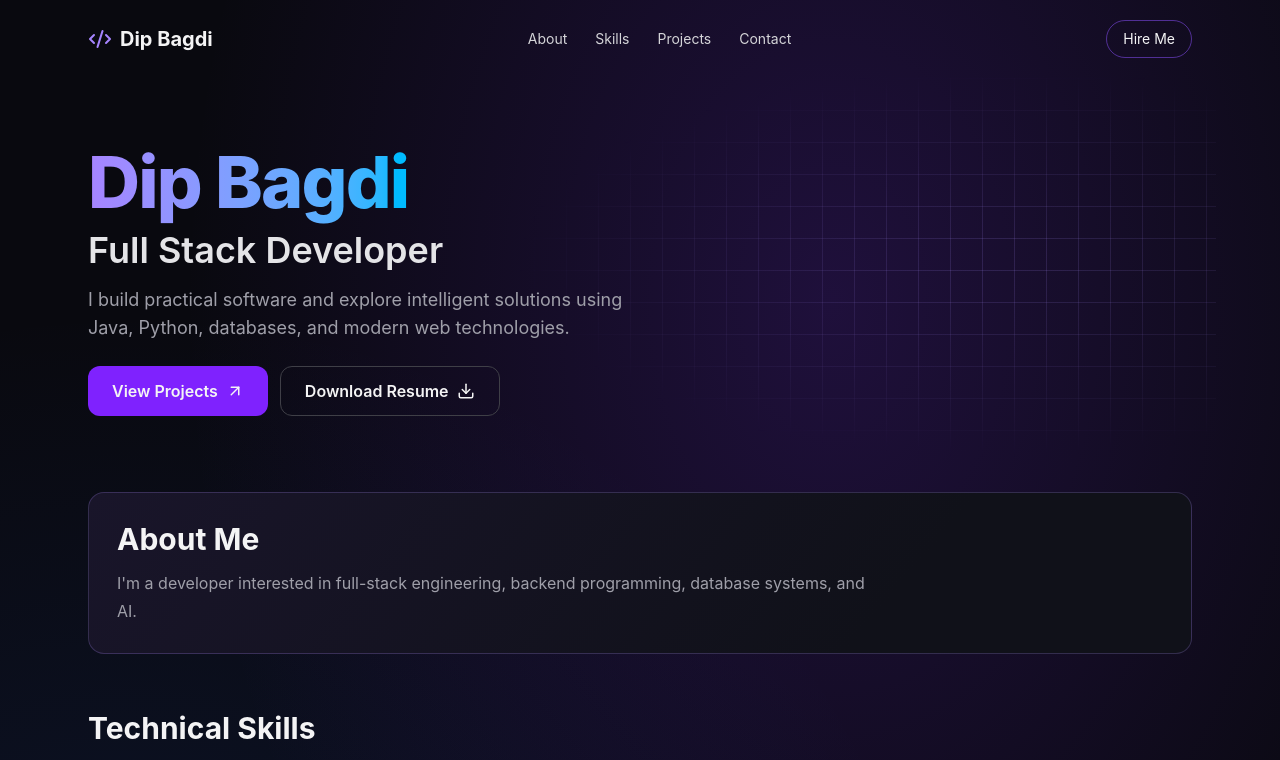
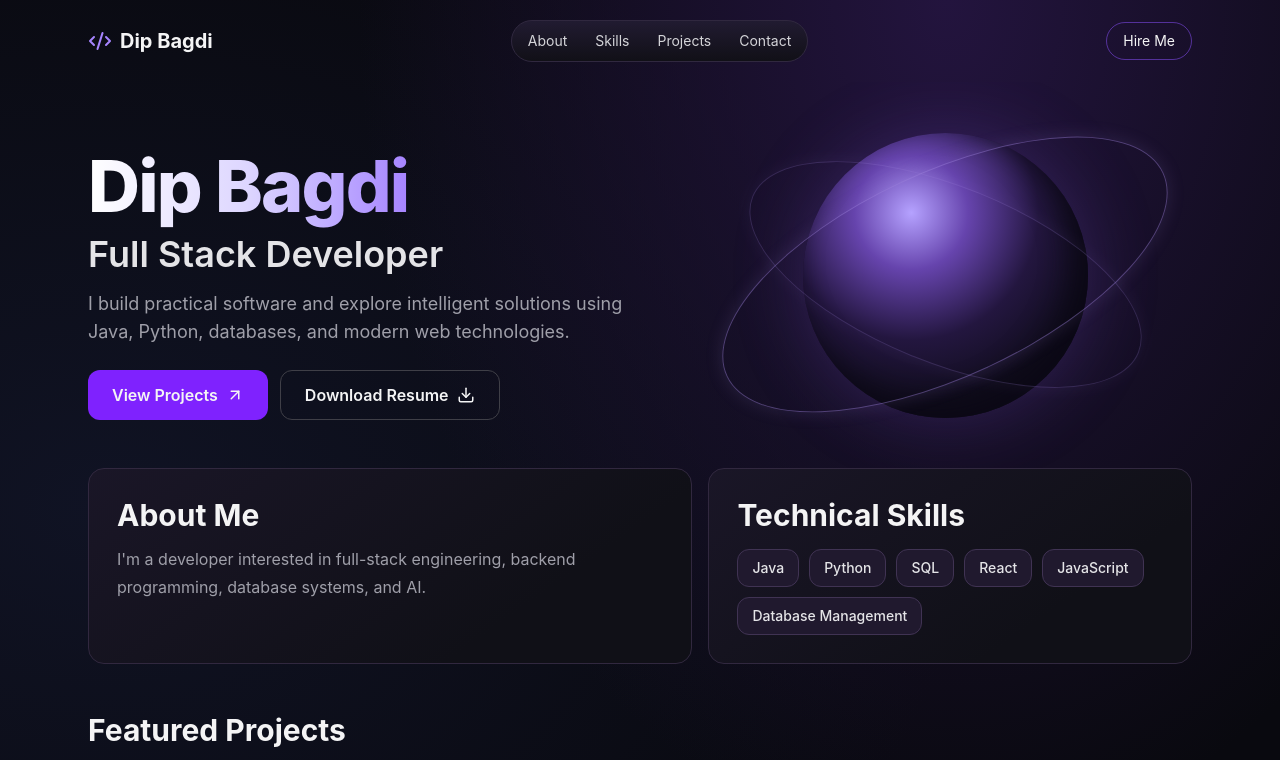
Before and after one commit to dip078/Portfolio, a React (Vite) app: page / in a window 1280 px wide. Shown: the top 760 px of the page. Built offline with nearby package versions, Linux system fonts and the light colour scheme.

Commit message:
Add violet lighting and refine portfolio layout

```diff
--- a/src/App.jsx
+++ b/src/App.jsx
@@ -13,16 +13,17 @@ export default function App() {
     <div className="glow min-h-screen text-zinc-100">
       <header className="mx-auto flex max-w-6xl items-center justify-between px-6 py-4 sm:py-5">
         <a href="#home" className="flex items-center gap-2 font-bold text-xl"><Code2 className="text-violet-400" /> Dip Bagdi</a>
-        <nav aria-label="Main navigation" className="hidden gap-7 text-sm text-zinc-300 sm:flex">
-          <a href="#about" className="hover:text-white">About</a><a href="#skills" className="hover:text-white">Skills</a><a href="#projects" className="hover:text-white">Projects</a><a href="#contact" className="hover:text-white">Contact</a>
+        <nav aria-label="Main navigation" className="nav-pill hidden gap-1 text-sm text-zinc-300 sm:flex">
+          <a href="#about" className="rounded-full px-3 py-1.5 transition-colors hover:bg-white/10 hover:text-white">About</a><a href="#skills" className="rounded-full px-3 py-1.5 transition-colors hover:bg-white/10 hover:text-white">Skills</a><a href="#projects" className="rounded-full px-3 py-1.5 transition-colors hover:bg-white/10 hover:text-white">Projects</a><a href="#contact" className="rounded-full px-3 py-1.5 transition-colors hover:bg-white/10 hover:text-white">Contact</a>
         </nav>
         <a href="#contact" className="rounded-full border border-violet-500/50 px-4 py-2 text-sm hover:bg-violet-500/10">Hire Me</a>
       </header>
 
       <main id="home">
         <section className="hero mx-auto max-w-6xl px-6 pt-12 pb-9 sm:pt-17 sm:pb-12">
+          <div className="hero-orbit" aria-hidden="true"><span /></div>
           <motion.div {...fadeUp} className="relative">
-            <h1 className="max-w-4xl text-5xl font-extrabold tracking-tight sm:text-7xl"><span className="bg-gradient-to-r from-violet-400 to-sky-400 bg-clip-text text-transparent">Dip Bagdi</span></h1>
+            <h1 className="max-w-4xl text-5xl font-extrabold tracking-tight sm:text-7xl"><span className="bg-gradient-to-r from-white via-violet-200 to-violet-400 bg-clip-text text-transparent">Dip Bagdi</span></h1>
             <h2 className="mt-3 text-2xl font-semibold text-zinc-200 sm:text-4xl">Full Stack Developer</h2>
             <p className="mt-4 max-w-xl text-base leading-7 sm:text-lg text-zinc-400">I build practical software and explore intelligent solutions using Java, Python, databases, and modern web technologies.</p>
             <div className="mt-6 flex flex-wrap gap-3">
@@ -32,18 +33,20 @@ export default function App() {
           </motion.div>
         </section>
 
-        <section id="about" className="mx-auto max-w-6xl scroll-mt-5 px-6 py-5 sm:py-7"><motion.div {...fadeUp} className="surface rounded-2xl p-5 sm:p-7"><h2 className="text-2xl font-bold sm:text-3xl">About Me</h2><p className="mt-3 max-w-3xl leading-7 text-zinc-400">I'm a developer interested in full-stack engineering, backend programming, database systems, and AI.</p></motion.div></section>
+        <div className="mx-auto grid max-w-6xl gap-4 px-6 pb-5 md:grid-cols-[1.25fr_1fr]">
+        <section id="about" className="scroll-mt-5"><motion.div {...fadeUp} className="surface h-full rounded-2xl p-5 sm:p-7"><h2 className="text-2xl font-bold sm:text-3xl">About Me</h2><p className="mt-3 max-w-3xl leading-7 text-zinc-400">I'm a developer interested in full-stack engineering, backend programming, database systems, and AI.</p></motion.div></section>
 
-        <section id="skills" className="mx-auto max-w-6xl scroll-mt-5 px-6 py-5 sm:py-7"><motion.div {...fadeUp}><h2 className="text-2xl font-bold sm:text-3xl">Technical Skills</h2><div className="mt-4 flex flex-wrap gap-2.5">{skills.map(skill => <span key={skill} className="skill rounded-xl px-3.5 py-2 text-sm font-medium text-zinc-200">{skill}</span>)}</div></motion.div></section>
+        <section id="skills" className="scroll-mt-5"><motion.div {...fadeUp} className="surface h-full rounded-2xl p-5 sm:p-7"><h2 className="text-2xl font-bold sm:text-3xl">Technical Skills</h2><div className="mt-4 flex flex-wrap gap-2.5">{skills.map(skill => <span key={skill} className="skill rounded-xl px-3.5 py-2 text-sm font-medium text-zinc-200">{skill}</span>)}</div></motion.div></section>
+        </div>
 
-        <section id="projects" className="mx-auto max-w-6xl scroll-mt-5 px-6 py-5 sm:py-7"><motion.div {...fadeUp}><h2 className="text-2xl font-bold sm:text-3xl">Featured Projects</h2><div className="mt-4 grid gap-4">{projects.map(project => <article key={project.title} className="surface project-card rounded-2xl p-5 sm:p-7"><h3 className="flex items-center gap-3 text-xl font-bold"><ShieldCheck aria-hidden="true" size={27} className="text-violet-300"/>{project.title}</h3><p className="mt-3 text-zinc-400">{project.description}</p>{project.contribution && (
+        <section id="projects" className="mx-auto max-w-6xl scroll-mt-5 px-6 py-5 sm:py-7"><motion.div {...fadeUp}><h2 className="text-2xl font-bold sm:text-3xl">Featured Projects</h2><div className="mt-4 grid gap-4">{projects.map(project => <article key={project.title} className="surface project-card relative overflow-hidden rounded-2xl p-5 sm:p-7"><h3 className="flex items-center gap-3 text-xl font-bold"><ShieldCheck aria-hidden="true" size={27} className="text-violet-300"/>{project.title}</h3><p className="mt-3 text-zinc-400">{project.description}</p>{project.contribution && (
                 <section className="mt-4 border-l-2 border-violet-400/60 pl-4">
                   <h4 className="font-semibold">What I built</h4>
                   <p className="mt-2 text-zinc-400">{project.contribution}</p>
                 </section>
               )}<div className="mt-5 flex flex-wrap gap-2">{project.tags.map(tag => <span key={tag} className="rounded-full bg-violet-500/10 px-3 py-1 text-xs text-violet-300">{tag}</span>)}</div>{project.url && <a href={project.url} target="_blank" rel="noreferrer" className="mt-6 inline-flex items-center gap-2 text-violet-300">View Repository <ArrowUpRight size={16}/></a>}</article>)}</div></motion.div></section>
 
-        <section id="contact" className="mx-auto max-w-6xl scroll-mt-5 px-6 py-5 sm:py-7"><motion.div {...fadeUp} className="rounded-3xl border border-violet-500/20 bg-violet-500/5 p-5 sm:p-7"><h2 className="text-3xl font-bold">Let's Work Together</h2><p className="mt-4 text-zinc-400">Interested in collaborating or discussing an opportunity? Reach out by email or find me on GitHub.</p><div className="mt-5 flex flex-wrap gap-3"><a href="mailto:dipabagdi2003@gmail.com" className="inline-flex items-center gap-2 rounded-xl bg-violet-600 px-5 py-3 font-medium hover:bg-violet-500"><Mail size={18}/> Email me</a><a href="https://github.com/dip078" target="_blank" rel="noreferrer" aria-label="GitHub" className="rounded-xl border border-zinc-700 p-3 hover:border-violet-400"><Github/></a></div></motion.div></section>
+        <section id="contact" className="mx-auto max-w-6xl scroll-mt-5 px-6 py-5 sm:py-7"><motion.div {...fadeUp} className="rounded-3xl border border-violet-500/20 contact-panel p-5 sm:p-7"><h2 className="text-3xl font-bold">Let's Work Together</h2><p className="mt-4 text-zinc-400">Interested in collaborating or discussing an opportunity? Reach out by email or find me on GitHub.</p><div className="mt-5 flex flex-wrap gap-3"><a href="mailto:dipabagdi2003@gmail.com" className="inline-flex items-center gap-2 rounded-xl bg-violet-600 px-5 py-3 font-medium hover:bg-violet-500"><Mail size={18}/> Email me</a><a href="https://github.com/dip078" target="_blank" rel="noreferrer" aria-label="GitHub" className="rounded-xl border border-zinc-700 p-3 hover:border-violet-400"><Github/></a></div></motion.div></section>
       </main>
       <footer className="border-t border-zinc-800 px-6 py-7 text-center text-sm text-zinc-500">© {new Date().getFullYear()} Dip Bagdi. Built with React.</footer>
     </div>
--- a/src/index.css
+++ b/src/index.css
@@ -3,38 +3,81 @@
 html { scroll-behavior: smooth; }
 body { margin: 0; }
 ::selection { background: #7c3aed; color: white; }
-.glow { background: radial-gradient(ellipse at 65% 20%, rgba(109,40,217,.22), transparent 55%), radial-gradient(ellipse at 10% 70%, rgba(37,99,235,.12), transparent 50%); }
+.glow {
+  background: radial-gradient(ellipse at 74% 0%, #23143e 0%, transparent 44%),
+    radial-gradient(ellipse at 8% 37%, #101324 0%, transparent 52%),
+    #09090f;
+}
+
+.nav-pill {
+  border: 1px solid #30283f;
+  border-radius: 999px;
+  background: linear-gradient(180deg, #211b31, #111017);
+  padding: 4px;
+}
 
 .hero {
   position: relative;
   isolation: isolate;
 }
 
-.hero::before {
+.hero-orbit {
   position: absolute;
   z-index: -1;
-  inset: 0 0 0 38%;
-  background-image:
-    linear-gradient(rgba(167, 139, 250, 0.16) 1px, transparent 1px),
-    linear-gradient(90deg, rgba(167, 139, 250, 0.16) 1px, transparent 1px);
-  background-size: 32px 32px;
-  mask-image: radial-gradient(ellipse at 70% 48%, #000 8%, transparent 69%);
-  content: "";
+  inset: 0 0 0 53%;
+  display: grid;
+  place-items: center;
+  overflow: hidden;
   pointer-events: none;
 }
 
+.hero-orbit::before,
+.hero-orbit::after,
+.hero-orbit span {
+  grid-area: 1 / 1;
+  width: min(70%, 285px);
+  aspect-ratio: 1;
+  border-radius: 50%;
+  content: "";
+}
+
+.hero-orbit::before {
+  background: radial-gradient(circle at 38% 28%, #b5a2ff 0%, #6644ad 21%, #23163f 47%, #100d1c 71%);
+  box-shadow: inset -14px -15px 30px #0b0815, 0 0 70px #794dcc48;
+}
+
+.hero-orbit::after,
+.hero-orbit span {
+  width: 89%;
+  aspect-ratio: 2.35;
+  border: 1px solid #9d83db70;
+  transform: rotate(-25deg);
+  box-shadow: 0 0 18px #9d83db27;
+}
+
+.hero-orbit span {
+  width: 77%;
+  transform: rotate(22deg);
+  opacity: 0.5;
+}
+
 .surface {
-  border: 1px solid rgba(167, 139, 250, 0.23);
-  background: linear-gradient(130deg, #19152a, #101119 72%);
+  border: 1px solid #31283f;
+  background: linear-gradient(145deg, #1a1627, #101017 72%);
 }
 
 .project-card {
-  box-shadow: inset 0 2px #a78bfa;
+  border-color: #6e549b;
+  background: radial-gradient(ellipse at 100% 0%, #2b1b49, transparent 55%), #121019;
 }
 
 .skill {
-  border: 1px solid rgba(167, 139, 250, 0.24);
-  background: #181529;
+  border: 1px solid #403353;
+  background: #20192e;
+}
+
+.contact-panel {
+  background: radial-gradient(ellipse at 100% 0%, #2b1b49, transparent 68%), #121019;
 }
 
 a:focus-visible {
@@ -42,10 +85,10 @@ a:focus-visible {
   outline-offset: 4px;
 }
 
-@media (max-width: 639px) {
-  .hero::before {
-    inset-inline-start: 15%;
-    opacity: 0.6;
+@media (max-width: 767px) {
+  .hero-orbit {
+    inset: 0 0 18% 46%;
+    opacity: 0.35;
   }
 }
 
```
